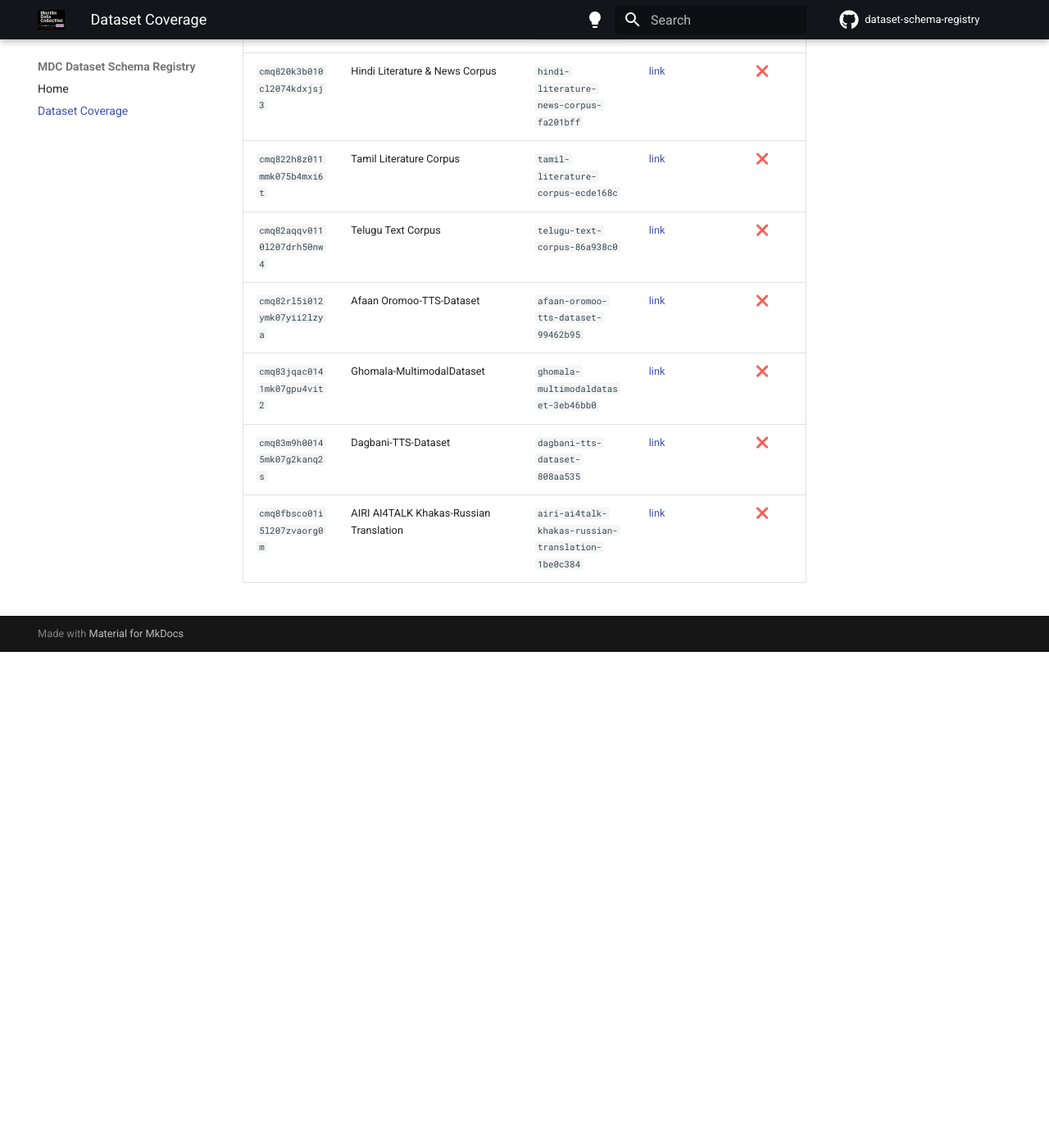
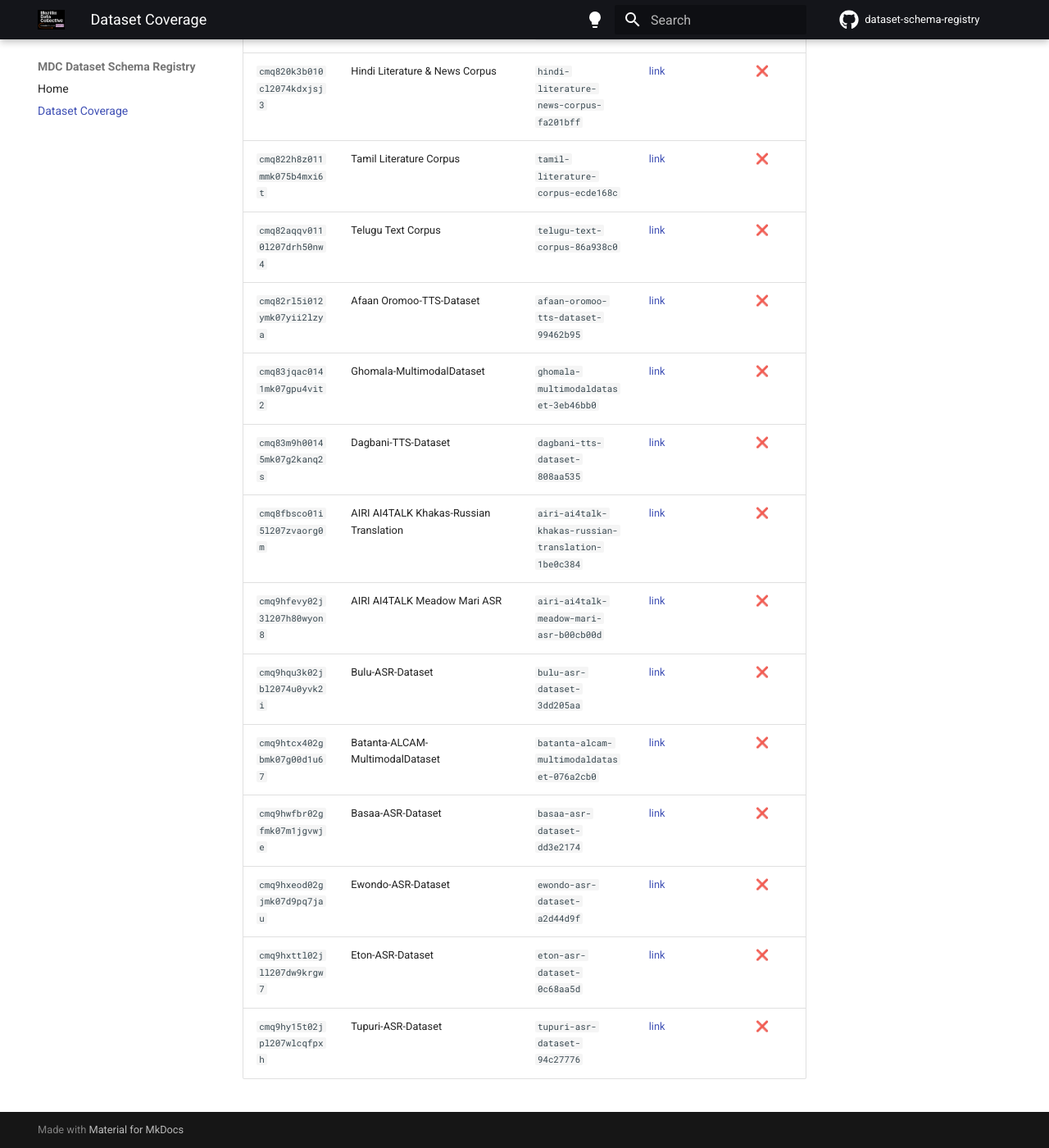
Before and after one commit to Mozilla-Data-Collective/dataset-schema-registry, an MkDocs documentation site: the page built from docs/dataset-coverage.md, in a window 1280 px wide and 1400 px high, scrolled down 81342 px. Shown: the whole window at 82% size. Built offline with MkDocs 1.6.1 and Material for MkDocs 9.7.7, drawn with Linux system fonts in a browser that asks for light colours; comment, search, counter and statistics services are not loaded; before the commit the page ends 82137 px from its top, so only the background shows below that; some of the changed text lies outside the part shown.

Commit message:
chore: update dataset coverage [skip ci]

```diff
--- a/docs/dataset-coverage.md
+++ b/docs/dataset-coverage.md
@@ -807,3 +807,10 @@ schema in this registry and which ones are still missing.
 | `cmq83jqac0141mk07gpu4vit2` | Ghomala-MultimodalDataset | `ghomala-multimodaldataset-3eb46bb0` | [link](https://mozilladatacollective.com/datasets/cmq83jqac0141mk07gpu4vit2) | ❌ |
 | `cmq83m9h00145mk07g2kanq2s` | Dagbani-TTS-Dataset | `dagbani-tts-dataset-808aa535` | [link](https://mozilladatacollective.com/datasets/cmq83m9h00145mk07g2kanq2s) | ❌ |
 | `cmq8fbsco01i5l207zvaorg0m` | AIRI AI4TALK Khakas-Russian Translation | `airi-ai4talk-khakas-russian-translation-1be0c384` | [link](https://mozilladatacollective.com/datasets/cmq8fbsco01i5l207zvaorg0m) | ❌ |
+| `cmq9hfevy02j3l207h80wyon8` | AIRI AI4TALK Meadow Mari ASR | `airi-ai4talk-meadow-mari-asr-b00cb00d` | [link](https://mozilladatacollective.com/datasets/cmq9hfevy02j3l207h80wyon8) | ❌ |
+| `cmq9hqu3k02jbl2074u0yvk2i` | Bulu-ASR-Dataset | `bulu-asr-dataset-3dd205aa` | [link](https://mozilladatacollective.com/datasets/cmq9hqu3k02jbl2074u0yvk2i) | ❌ |
+| `cmq9htcx402gbmk07g00d1u67` | Batanta-ALCAM-MultimodalDataset | `batanta-alcam-multimodaldataset-076a2cb0` | [link](https://mozilladatacollective.com/datasets/cmq9htcx402gbmk07g00d1u67) | ❌ |
+| `cmq9hwfbr02gfmk07m1jgvwje` | Basaa-ASR-Dataset | `basaa-asr-dataset-dd3e2174` | [link](https://mozilladatacollective.com/datasets/cmq9hwfbr02gfmk07m1jgvwje) | ❌ |
+| `cmq9hxeod02gjmk07d9pq7jau` | Ewondo-ASR-Dataset | `ewondo-asr-dataset-a2d44d9f` | [link](https://mozilladatacollective.com/datasets/cmq9hxeod02gjmk07d9pq7jau) | ❌ |
+| `cmq9hxttl02jll207dw9krgw7` | Eton-ASR-Dataset | `eton-asr-dataset-0c68aa5d` | [link](https://mozilladatacollective.com/datasets/cmq9hxttl02jll207dw9krgw7) | ❌ |
+| `cmq9hy15t02jpl207wlcqfpxh` | Tupuri-ASR-Dataset | `tupuri-asr-dataset-94c27776` | [link](https://mozilladatacollective.com/datasets/cmq9hy15t02jpl207wlcqfpxh) | ❌ |
```
Also changed, not shown: other parts of docs/dataset-coverage.md (+3 -3 lines).
